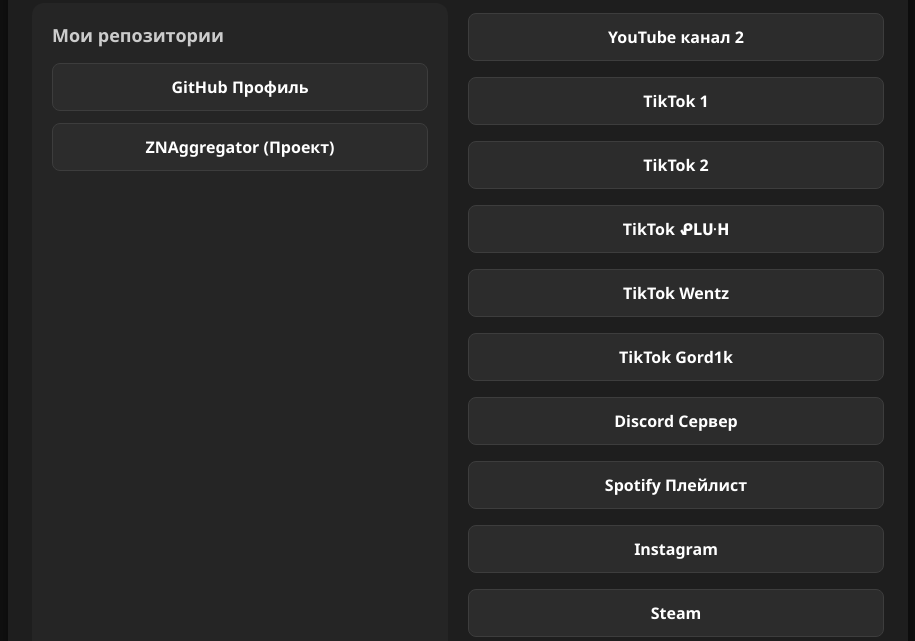
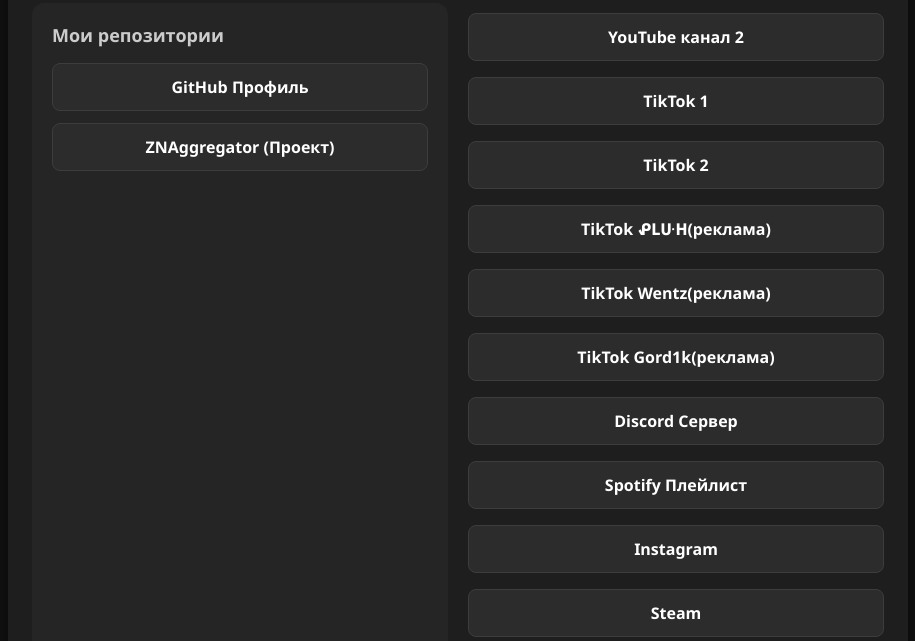
Before and after one commit to zxaoksdn/ZxaokSite, a plain HTML site: page index.html in a window 1280 px wide. Shown: the part 159-800 px from the top of the page, without its empty margins (182-1097 px from the left). Drawn offline with Linux system fonts and the light colour scheme.

Commit message:
Update index.html

```diff
--- a/index.html
+++ b/index.html
@@ -160,9 +160,9 @@
             <a href="https://youtube.com/@sdnzxaok?si=LlAXQh64jkHYD7ln" class="btn" target="_blank">YouTube канал 2</a>
             <a href="https://www.tiktok.com/@imzxaok?_r=1&_t=ZS-99Ti28mZeGg" class="btn" target="_blank">TikTok 1</a>
             <a href="https://www.tiktok.com/@sdnzxaok?_r=1&_t=ZS-99Ti3bzmb4M" class="btn" target="_blank">TikTok 2</a>
-            <a href="https://www.tiktok.com/@pluh.z?_r=1&_t=ZS-99TmwRKfw08" class="btn" target="_blank">TikTok ᕵᒪᑘᕼ</a>
-            <a href="https://www.tiktok.com/@belan121211?_r=1&_t=ZS-99TmzYUwNyU" class="btn" target="_blank">TikTok Wentz</a>
-            <a href="https://www.tiktok.com/@gordik8765?_r=1&_t=ZS-99Tn4wB1Wm0" class="btn" target="_blank">TikTok Gord1k</a>
+            <a href="https://www.tiktok.com/@pluh.z?_r=1&_t=ZS-99TmwRKfw08" class="btn" target="_blank">TikTok ᕵᒪᑘᕼ(реклама)</a>
+            <a href="https://www.tiktok.com/@belan121211?_r=1&_t=ZS-99TmzYUwNyU" class="btn" target="_blank">TikTok Wentz(реклама)</a>
+            <a href="https://www.tiktok.com/@gordik8765?_r=1&_t=ZS-99Tn4wB1Wm0" class="btn" target="_blank">TikTok Gord1k(реклама)</a>
             <a href="https://discord.gg/ZnJu6bTkEX" class="btn" target="_blank">Discord Сервер</a>
             <a href="https://open.spotify.com/playlist/7nGkhNqY4iYQzxqgEJ5mji?si=jR6-KPQ7Sr6TSPFDHyM_5A&utm_source=copy-link&pi=MuqR2lPNQymrd" class="btn" target="_blank">Spotify Плейлист</a>
             <a href="https://www.instagram.com/zxa0k?igsi=MTl1ejkzbWFqcHViZg==" class="btn" target="_blank">Instagram</a>
```
